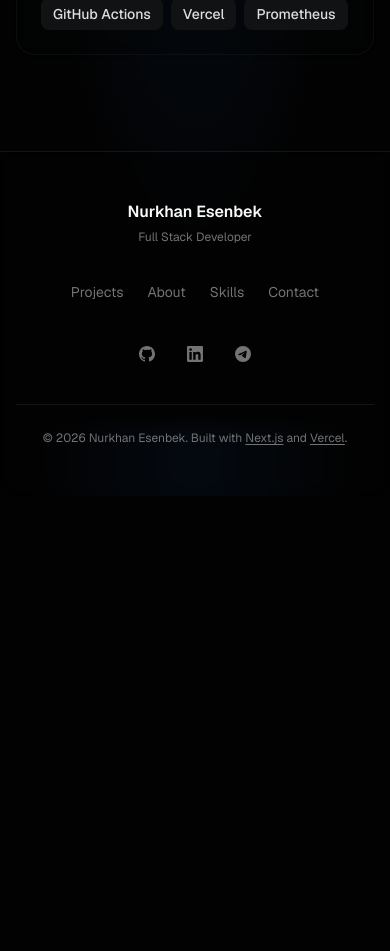
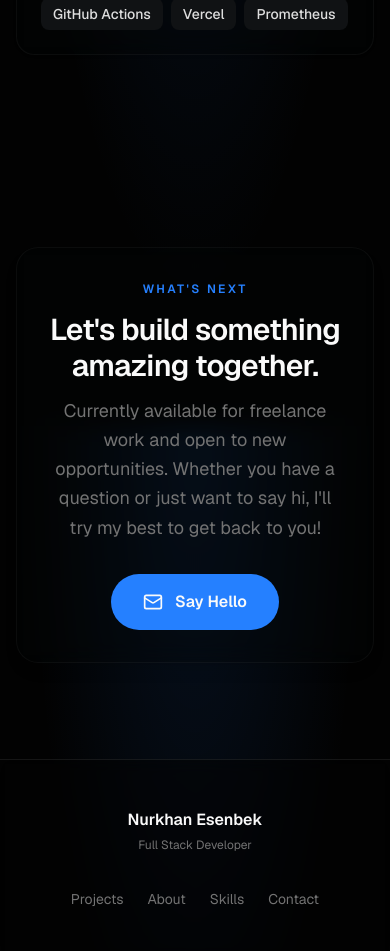
Before and after one commit to kok-o/my-site, a Next.js app: page / in a window 390 px wide. Shown: the part 6326-7277 px from the top of the page. Before the commit the page ends 6822 px from the top, so only its background shows below. Built offline with nearby package versions, Linux system fonts and the light colour scheme.

Commit message:
feat: complete stage 7 - contact section and final page assembly

```diff
--- a/app/page.tsx
+++ b/app/page.tsx
@@ -6,6 +6,7 @@
 import { Projects } from '@/components/projects'
 import { About } from '@/components/about'
 import { Skills } from '@/components/skills'
+import { Contact } from '@/components/contact'
 
 export default function HomePage() {
   return (
@@ -22,10 +23,8 @@
       {/* Stage 6: Skills */}
       <Skills />
 
-      {/*
-        Sections are assembled here as they are built:
-        Stage 7: <Contact />
-      */}
+      {/* Stage 7: Contact */}
+      <Contact />
     </>
   )
 }
--- /dev/null
+++ b/components/contact.tsx
@@ -0,0 +1,48 @@
+// Contact section — Server Component
+
+import { Mail } from 'lucide-react'
+import { SITE_CONFIG } from '@/lib/constants'
+import { SectionHeading } from '@/components/section-heading'
+import { ScrollReveal } from '@/components/scroll-reveal'
+import { cn } from '@/lib/utils'
+
+export function Contact() {
+  return (
+    <section id="contact" className="section-spacing section-container">
+      <ScrollReveal>
+        <div className={cn(
+          'relative flex flex-col items-center justify-center overflow-hidden rounded-3xl p-8 text-center sm:p-16',
+          'border border-border/50 bg-card/50 shadow-lg backdrop-blur-md',
+        )}>
+          {/* Subtle background glow */}
+          <div className="absolute inset-0 -z-10 bg-[var(--gradient-glow)] opacity-50 mix-blend-screen" />
+
+          <SectionHeading
+            eyebrow="What's Next"
+            heading="Let's build something amazing together."
+            description="Currently available for freelance work and open to new opportunities. Whether you have a question or just want to say hi, I'll try my best to get back to you!"
+            align="center"
+            className="mb-8"
+          />
+
+          <a
+            href={`mailto:${SITE_CONFIG.email}`}
+            className={cn(
+              'group relative inline-flex h-14 items-center justify-center gap-3 overflow-hidden rounded-full px-8 text-base font-semibold text-primary-foreground',
+              'bg-primary shadow-glow transition-all duration-300 hover:scale-105 hover:shadow-glow-intense',
+              'focus-visible:outline-none focus-visible:ring-2 focus-visible:ring-ring focus-visible:ring-offset-2 focus-visible:ring-offset-background',
+            )}
+          >
+            <div className="absolute inset-0 flex h-full w-full justify-center [transform:skew(-12deg)_translateX(-100%)] group-hover:duration-1000 group-hover:[transform:skew(-12deg)_translateX(100%)]">
+              <div className="relative h-full w-12 bg-white/20" />
+            </div>
+            <Mail className="h-5 w-5" aria-hidden="true" />
+            Say Hello
+          </a>
+        </div>
+      </ScrollReveal>
+    </section>
+  )
+}
+
+export default Contact
```
